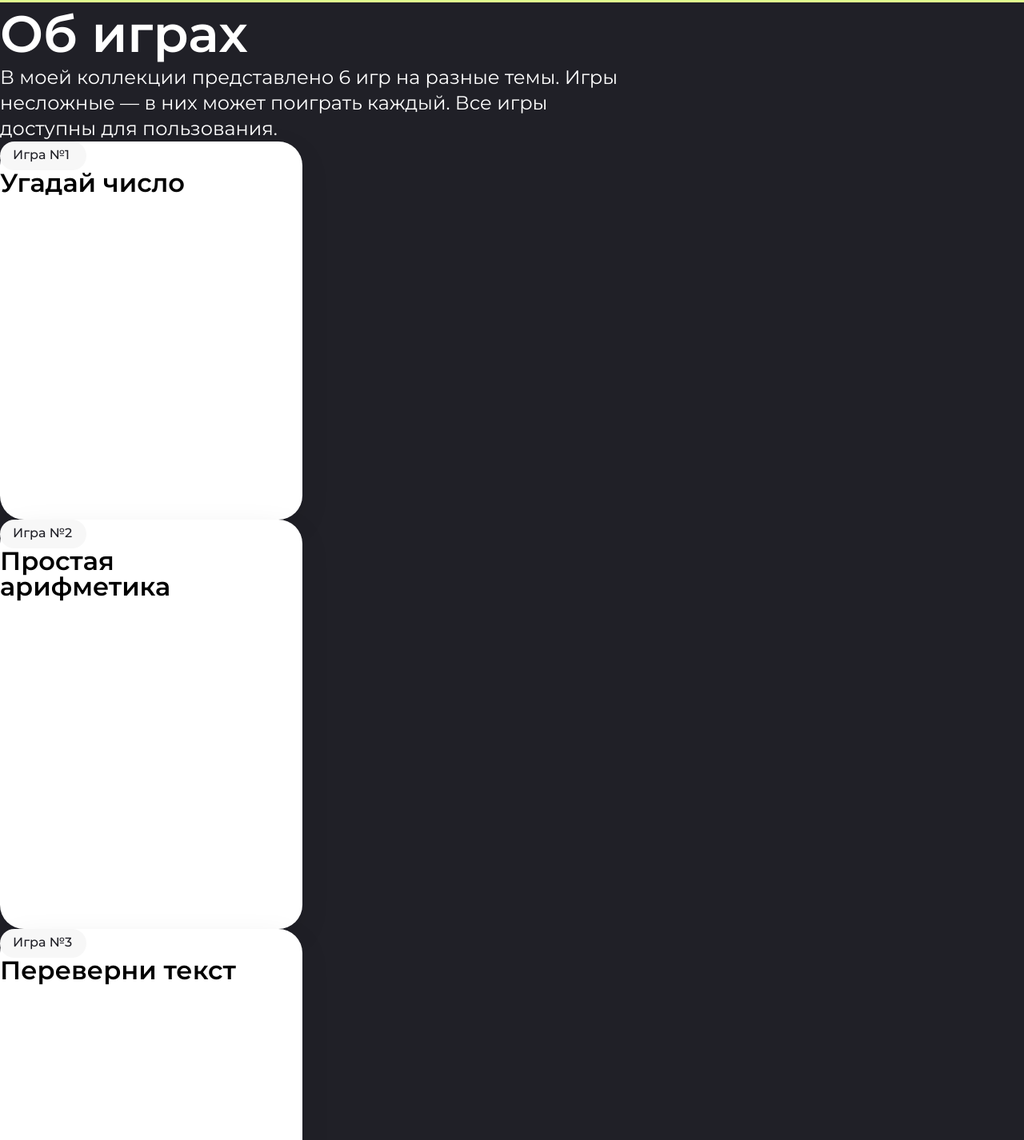
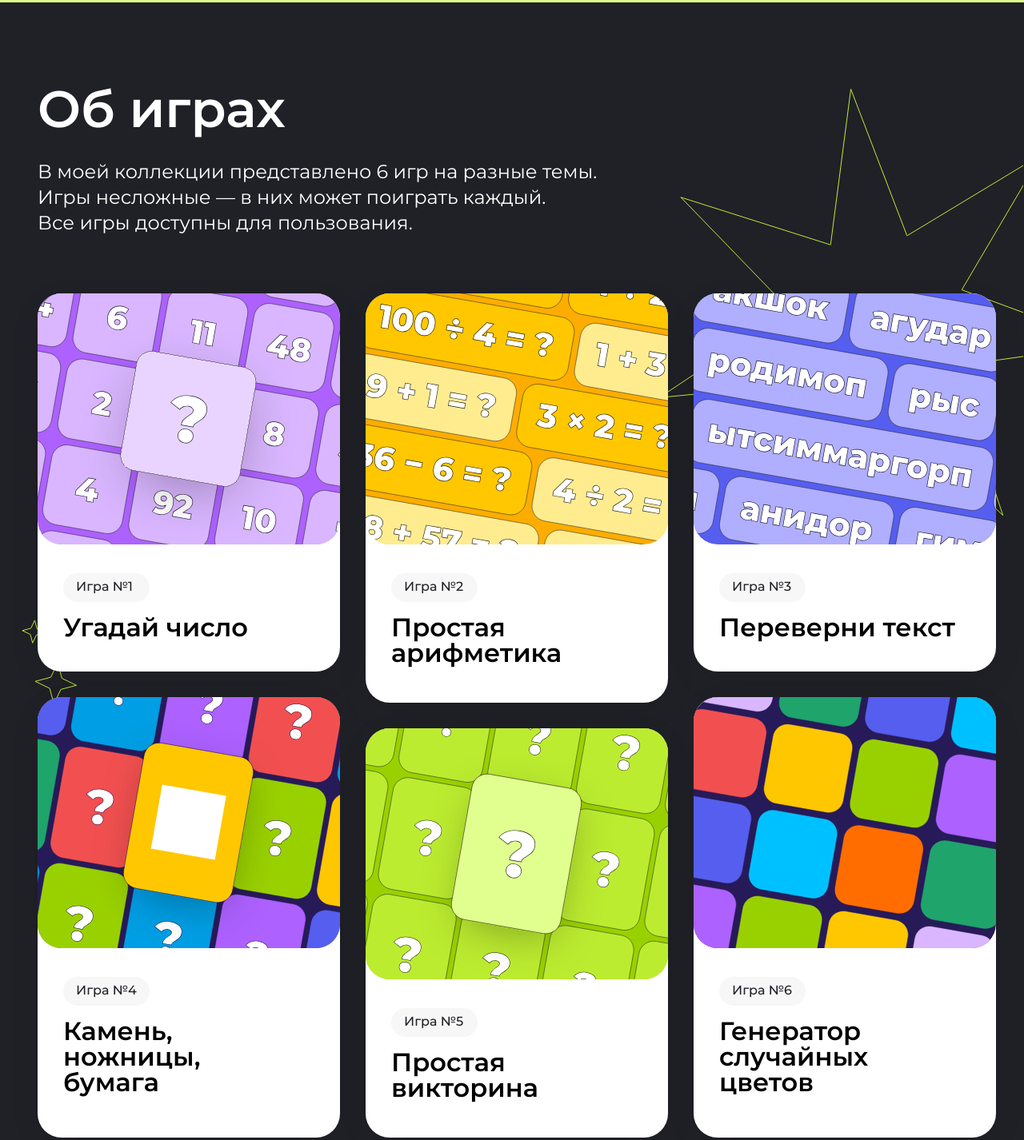
Before and after one commit to c1assrabb1th3ad/HelloWorld, a plain HTML site: page hw_1/index.html in a window 1280 px wide. Shown: the part 797-2223 px from the top of the page at 80% size. Drawn offline with Linux system fonts and the light colour scheme.

Commit message:
Added images

```diff
--- a/hw_1/index.html
+++ b/hw_1/index.html
@@ -10,54 +10,73 @@
 </head>
 <body>
  <div class="top__box center">
+    <div class="img_right"></div>
+    <div class="img_left"></div>
     <section class="top">
-        <h1 class="title">Добро пожаловать на мой сайт мини-игр</h1>
-        <p class="top__text">Тебе предстоит пройти несколько увлекательных игр. Если готов, нажимай и <b>«Поехали!»</b> и <b>приступай</b>.</p>
+        <h1 class="title">Добро пожаловать<br>на мой сайт мини-игр</h1>
+        <p class="top__text">Тебе предстоит пройти несколько увлекательных игр.<br>Если готов, нажимай и <b>«Поехали!»</b> и <b>приступай</b>.</p>
         <button class="top__button" id="button_top">Поехали!</button>
     </section>
 </div>
  <div class="for-box center">
+    <div class="img_right_2"></div>
+    <div class="img_left_2"></div>
     <div class="for-box_top">
         <h2 class="for-box_heading" id="section_about">Об играх</h2>
-    <p class="for-box_text">В моей коллекции представлено 6 игр на разные темы. Игры несложные — в них может поиграть каждый.
-        Все игры доступны для пользования.</p>
+        <p class="for-box_text">
+            В моей коллекции представлено 6 игр на разные темы.<br>
+            Игры несложные — в них может поиграть каждый.<br>
+            Все игры доступны для пользования.
+        </p>
     </div>
     <div class="for">
+         <div class="for_strip_1">
             <div class="for__item_1">
+                <div><img src="img/game1.svg" alt="game1"></div>
                 <div class="for__item_1-text_block">
                     <p class="for__item_1-text">Игра №1</p>
-            </div>
                     <h3 class="for__item_1-heading">Угадай число</h3>
                 </div>
+            </div>
+            <div class="for__item_4">
+                <div><img src="img/game4.svg" alt="game1"></div>
+                <div class="for__item_4-text_block">
+                    <p class="for__item_4-text">Игра №4</p>
+                    <h3 class="for__item_4-heading">Камень, ножницы, бумага</h3>
+                </div>
+            </div>
+        </div>
+        <div class="for_strip_2">
             <div class="for__item_2">
+                <div><img src="img/game2.svg" alt="game1"></div>
                 <div class="for__item_2-text_block">
                     <p class="for__item_2-text">Игра №2</p>
-            </div>
                     <h3 class="for__item_2-heading">Простая арифметика</h3>
                 </div>
+            </div>
+            <div class="for__item_5">
+                <div><img src="img/game5.svg" alt="game1"></div>
+                <div class="for__item_5-text_block">
+                    <p class="for__item_5-text">Игра №5</p>
+                    <h3 class="for__item_5-heading">Простая викторина</h3>
+                </div>
+            </div>
+        </div>
+        <div class="for_strip_3">
             <div class="for__item_3">
+                <div><img src="img/game3.svg" alt="game1"></div>
                 <div class="for__item_3-text_block">
                     <p class="for__item_3-text">Игра №3</p>
-            </div>
                     <h3 class="for__item_3-heading">Переверни текст</h3>
                 </div>
-        <div class="for__item_4">
-            <div class="for__item_4-text_block">
-                <p class="for__item_4-text">Игра №4</p>
-            </div>
-            <h3 class="for__item_4-heading">Камень, ножницы, бумага</h3>
-        </div>
-        <div class="for__item_5">
-            <div class="for__item_5-text_block">
-                <p class="for__item_5-text">Игра №5</p>
-            </div>
-            <h3 class="for__item_5-heading">Простая викторина</h3>
             </div>
            <div class="for__item_6">
+                <div><img src="img/game6.svg" alt="game1"></div>
                 <div class="for__item_6-text_block">
                     <p class="for__item_6-text">Игра №6</p>
+                    <h3 class="for__item_6-heading">Генератор случайных цветов</h3>
                 </div>
-            <h3 class="for__item_6-heading">Генератор случайных цветов</h3>
+           </div>
         </div>
     </div>
  </div>
--- a/hw_1/style.css
+++ b/hw_1/style.css
@@ -5,30 +5,54 @@ body {
 * {
     margin: 0;
     padding: 0;
+    box-sizing: border-box;
+}
+
+.center {
+    padding-inline: calc(50% - 593px);
 }
 
 .top__box {
     background-color: #E1FF8F;
     height: 800px;
+    position: relative;
+    padding-top: 196px;
+}
+
+.img_left {
+    width: 128px;
+    height: 82px;
+    background: left no-repeat url(img/bg_img_left.svg);
+    position: absolute;
+    top: 69px;
+    left: 63px;
+}
+
+.img_right {
+    width: 587px;
+    height: 800px;
+    background: right no-repeat url(img/bg_img.svg);
+    position: absolute;
+    top: 0;
+    right: 0;
 }
 
 .top {
-    width: 769px;
-    height: 156px;
+    position: relative;
 }
 
 .title {
     font-weight: 700;
     font-size: 64px;
+    padding-bottom: 24px;
 }
 
 .top__text {
-    width: 720px;
-    height: 64px;
     font-weight: 400;
     font-size: 24px;
     line-height: 32px;
     color: #202027;
+    padding-bottom: 48px;
 }
 
 .top__button {
@@ -39,14 +63,11 @@ body {
     font-size: 24px;
     font-weight: 600;
     font-family: "Montserrat", sans-serif;
-    padding-top: 16px;
-    padding-right: 28px;
-    padding-bottom: 16px;
-    padding-left: 28px;
+    padding: 16px 28px;
     gap: 10px;
     transition: all 0.3s;
+    color: #fff;
     background: rgba(0, 0, 0, 1.0);
-    color: #fff;
 }
 
 .top__button:hover {
@@ -54,16 +75,64 @@ body {
     color: #000;
 }
 
+.for {
+    display: flex;
+    gap: 32px;
+    position: relative;
+}
+
+.for_strip_1{
+    display: flex;
+    flex-direction: column;
+    gap: 32px;
+}
+
+.for_strip_2 {
+    display: flex;
+    flex-direction: column;
+    gap: 32px;
+}
+
+.for_strip_3 {
+    display: flex;
+    flex-direction: column;
+    gap: 32px;
+}
+
 .for-box {
     background-color: #202027;
+    padding-top: 94px;
+    padding-bottom: 50px;
+    position: relative;
+}
+
+.img_right_2 {
+    width: 507px;
+    height: 650px;
+    position: absolute;
+    top: 72px;
+    right: 0;
+    background: no-repeat url(img/bg_img_star_right_2.svg);
+}
+
+.img_left_2 {
+    width: 106px;
+    height: 156px;
+    position: absolute;
+    top: 739px;
+    left: 0;
+    background: no-repeat url(img/bg_img_star_left_2.svg);
+}
+
+.for-box_top {
+    position: relative;
 }
 
 .for-box_heading {
     font-weight: 700;
     font-size: 64px;
     color: #ffffff;
-    width: 314px;
-    height: 78px;
+    padding-bottom: 24px;
 }
 
 .for-box_text {
@@ -71,8 +140,7 @@ body {
     font-size: 24px;
     line-height: 32px;
     color: #ffffff;
-    width: 788px;
-    height: 96px;
+    padding-bottom: 72px;
 }
 
 .for__item_1 {
@@ -80,35 +148,31 @@ body {
     width: 378px;
     height: 473px;
     border-radius: 30px;
-    box-shadow: 0 12.61px 42.25px -7.57px #00000021;
+    box-shadow: 0 12px 42px -8px #00000021;
 }
 
 .for__item_1-text_block {
-    width: 108px;
-    height: 36px;
-    background-color: #F7F7F7;
-    border-radius: 52.58px;
+    padding-left: 32px;
+    padding-top: 32px;
 }
 
 .for__item_1-text {
-    width: 76px;
-    height: 18px;
+    background-color: #F7F7F7;
+    border-radius: 52px;
+    width: 108px;
+    height: 36px;
     font-weight: 500;
     font-size: 16px;
-    line-height: 110.00000000000001%;
+    line-height: 110%;
     color: #202027;
-    padding-top: 8px;
-    padding-right: 16px;
-    padding-bottom: 10px;
-    padding-left: 16px;
+    padding: 8px 16px 10px;
 }
 
 .for__item_1-heading {
     font-weight: 700;
-    width: 314px;
-    height: 39px;
     font-size: 32px;
     line-height: 100%;
+    padding-top: 16px;
 }
 
 .for__item_2 {
@@ -116,35 +180,31 @@ body {
     width: 378px;
     height: 512px;
     border-radius: 30px;
-    box-shadow: 0 12.61px 42.25px -7.57px #00000021;
+    box-shadow: 0 12px 42px -8px #00000021;
 }
 
 .for__item_2-text_block {
-    width: 108px;
-    height: 36px;
-    background-color: #F7F7F7;
-    border-radius: 52.58px;
+    padding-left: 32px;
+    padding-top: 32px;
 }
 
 .for__item_2-text {
-    width: 76px;
-    height: 18px;
+    background-color: #F7F7F7;
+    border-radius: 52px;
+    width: 108px;
+    height: 36px;
     font-weight: 500;
     font-size: 16px;
     line-height: 110%;
     color: #202027;
-    padding-top: 8px;
-    padding-right: 16px;
-    padding-bottom: 10px;
-    padding-left: 16px;
+    padding: 8px 16px 10px;
 }
 
 .for__item_2-heading {
     font-weight: 700;
-    width: 314px;
-    height: 78px;
     font-size: 32px;
     line-height: 100%;
+    padding-top: 16px;
 }
 
 .for__item_3 {
@@ -152,35 +212,31 @@ body {
     width: 378px;
     height: 473px;
     border-radius: 30px;
-    box-shadow: 0 12.61px 42.25px -7.57px #00000021;
+    box-shadow: 0 12px 42px -8px #00000021;
 }
 
 .for__item_3-text_block {
-    width: 108px;
-    height: 36px;
-    background-color: #F7F7F7;
-    border-radius: 52.58px;
+    padding-left: 32px;
+    padding-top: 32px;
 }
 
 .for__item_3-text {
-    width: 76px;
-    height: 18px;
+    background-color: #F7F7F7;
+    border-radius: 52px;
+    width: 108px;
+    height: 36px;
     font-weight: 500;
     font-size: 16px;
-    line-height: 110.00000000000001%;
+    line-height: 110%;
     color: #202027;
-    padding-top: 8px;
-    padding-right: 16px;
-    padding-bottom: 10px;
-    padding-left: 16px;
+    padding: 8px 16px 10px;
 }
 
 .for__item_3-heading {
     font-weight: 700;
-    width: 314px;
-    height: 39px;
     font-size: 32px;
     line-height: 100%;
+    padding-top: 16px;
 }
 
 .for__item_4 {
@@ -188,19 +244,19 @@ body {
     width: 378px;
     height: 551px;
     border-radius: 30px;
-    box-shadow: 0px 12.61px 42.25px -7.57px #00000021;
+    box-shadow: 0 12px 42px -8px #00000021;
 }
 
 .for__item_4-text_block {
-    width: 108px;
-    height: 36px;
-    background-color: #F7F7F7;
-    border-radius: 52.58px;
+    padding-left: 32px;
+    padding-top: 32px;
 }
 
 .for__item_4-text {
-    width: 76px;
-    height: 18px;
+    background-color: #F7F7F7;
+    border-radius: 52px;
+    width: 108px;
+    height: 36px;
     font-weight: 500;
     font-size: 16px;
     line-height: 110%;
@@ -210,10 +266,10 @@ body {
 
 .for__item_4-heading {
     font-weight: 700;
-    width: 314px;
-    height: 117px;
     font-size: 32px;
     line-height: 100%;
+    padding-top: 16px;
+    width: 300px;
 }
 
 .for__item_5 {
@@ -221,32 +277,32 @@ body {
     width: 378px;
     height: 512px;
     border-radius: 30px;
-    box-shadow: 0px 12.61px 42.25px -7.57px #00000021;
+    box-shadow: 0 12px 42px -8px #00000021;
 }
 
 .for__item_5-text_block {
-    width: 108px;
-    height: 36px;
-    background-color: #F7F7F7;
-    border-radius: 52.58px;
+    padding-left: 32px;
+    padding-top: 32px;
 }
 
 .for__item_5-text {
-    width: 76px;
-    height: 18px;
+    background-color: #F7F7F7;
+    border-radius: 52px;
+    width: 108px;
+    height: 36px;
     font-weight: 500;
     font-size: 16px;
-    line-height: 110.00000000000001%;
+    line-height: 110%;
     color: #202027;
     padding: 8px 16px 10px;
 }
 
 .for__item_5-heading {
     font-weight: 700;
-    width: 314px;
-    height: 78px;
     font-size: 32px;
     line-height: 100%;
+    padding-top: 16px;
+    width: 314px;
 }
 
 .for__item_6 {
@@ -254,33 +310,30 @@ body {
     width: 378px;
     height: 551px;
     border-radius: 30px;
-    box-shadow: 0px 12.61px 42.25px -7.57px #00000021;
+    box-shadow: 0 12px 42px -8px #00000021;
 }
 
 .for__item_6-text_block {
-    width: 108px;
-    height: 36px;
-    background-color: #F7F7F7;
-    border-radius: 52.58px;
+    padding-left: 32px;
+    padding-top: 32px;
 }
 
 .for__item_6-text {
-    width: 76px;
-    height: 18px;
+    background-color: #F7F7F7;
+    border-radius: 52px;
+    width: 108px;
+    height: 36px;
     font-weight: 500;
     font-size: 16px;
-    line-height: 110.00000000000001%;
+    line-height: 110%;
     color: #202027;
-    padding-top: 8px;
-    padding-right: 16px;
-    padding-bottom: 10px;
-    padding-left: 16px;
+    padding: 8px 16px 10px;
 }
 
 .for__item_6-heading {
     font-weight: 700;
-    width: 314px;
-    height: 117px;
     font-size: 32px;
     line-height: 100%;
+    padding-top: 16px;
+    width: 300px;
 }
```
Also changed, not shown: hw_1/img/bg_img.svg (added), hw_1/img/bg_img_left.svg (added), hw_1/img/bg_img_star_left_2.svg (added), hw_1/img/bg_img_star_right_2.svg (added), hw_1/img/game1.svg (added), hw_1/img/game2.svg (added), hw_1/img/game3.svg (added), hw_1/img/game4.svg (added), hw_1/img/game5.svg (added), hw_1/img/game6.svg (added). Lines whose indentation alone changed are shown as unchanged.
